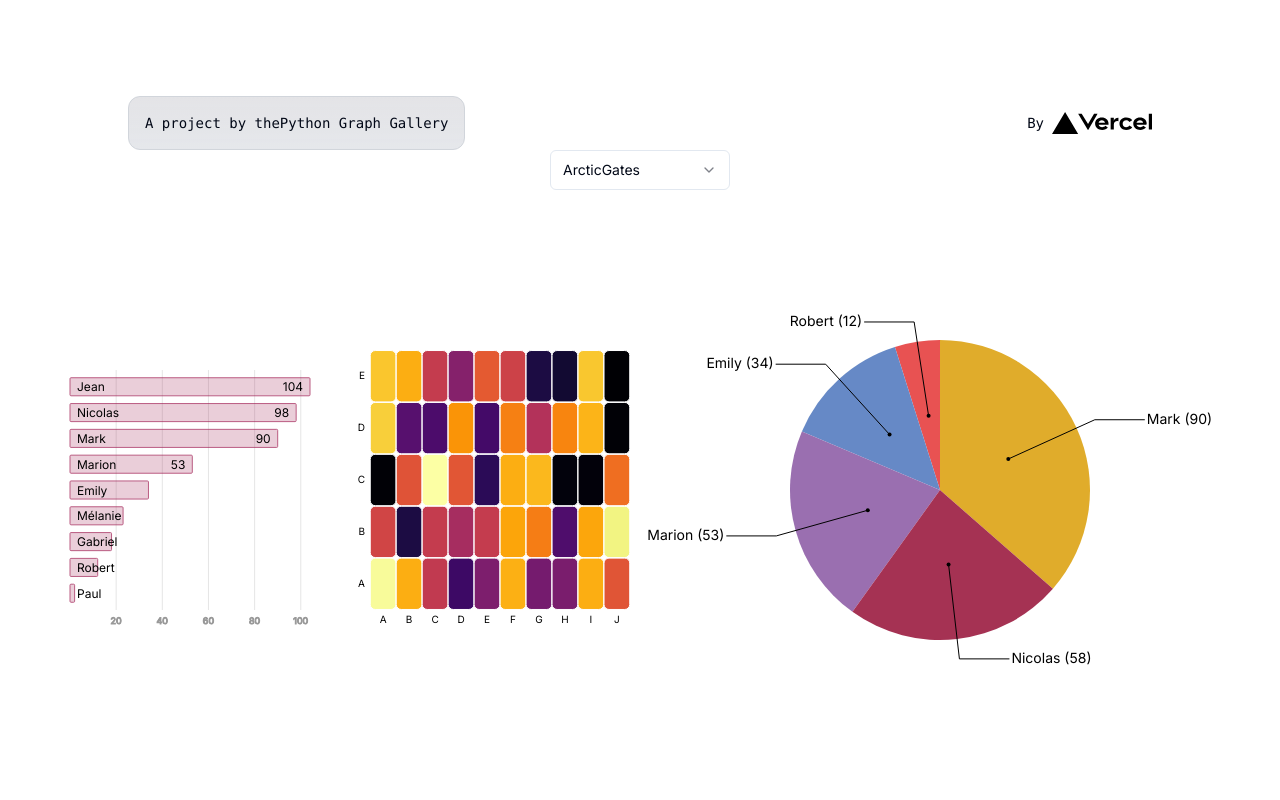
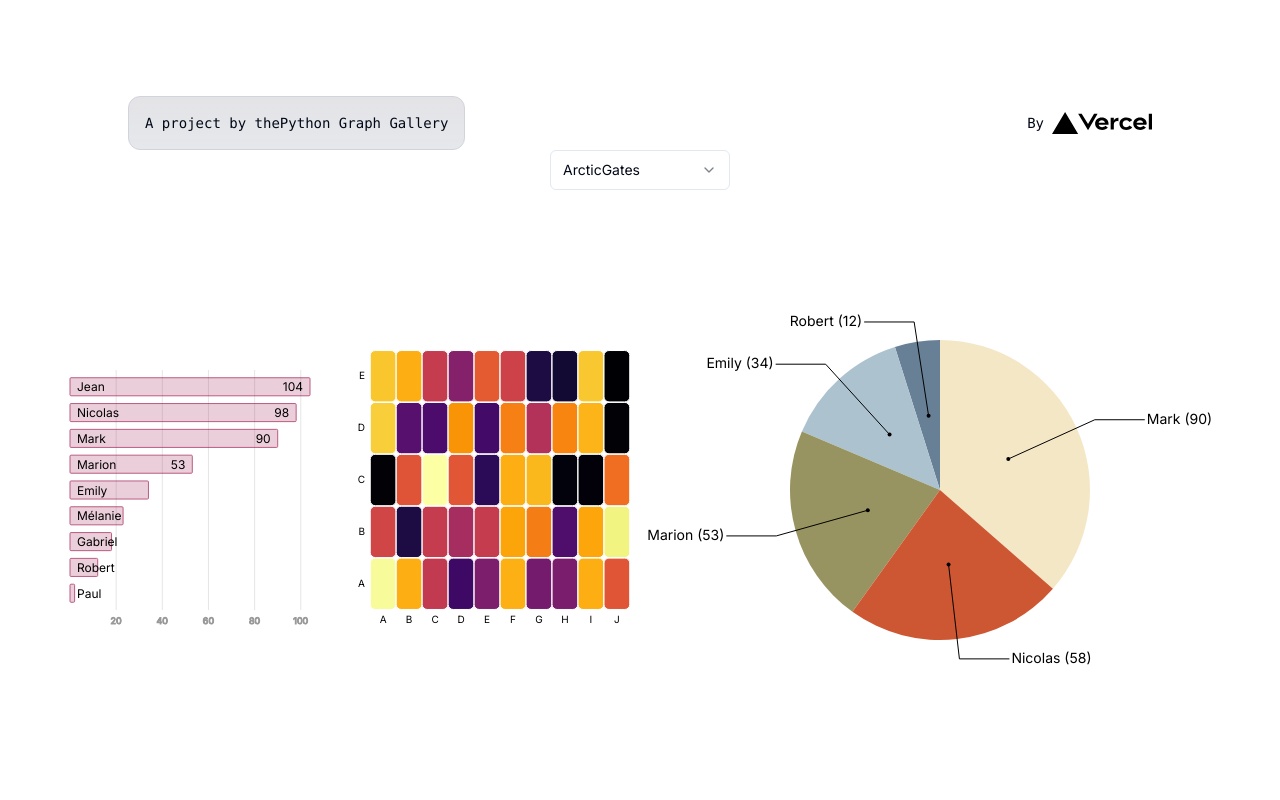
Before and after one commit to holtzy/dataviz-color-finder, a Next.js app: page / in a window 1280 px wide. Shown: the top 800 px of the page. Built offline with nearby package versions, Linux system fonts and the light colour scheme.

Commit message:
pie chart has color

```diff
--- a/src/app/page.tsx
+++ b/src/app/page.tsx
@@ -1,6 +1,7 @@
 "use client";
 
 import { ColorPaletteSelectButton } from "@/components/ColorPaletteSelectButton";
+import { colorPaletteList } from "@/data/color-palette-list";
 import { Barplot } from "@/dataviz/barplot/Barplot";
 import { barplotData } from "@/dataviz/barplot/data";
 import { ChoroplethMap } from "@/dataviz/choropleth/ChoroplethMap";
@@ -15,8 +16,18 @@ import Image from "next/image";
 import { useState } from "react";
 
 export default function Home() {
-  const [colorPalette, setColorPalette] = useState("ArcticGates");
+  const [selectedColorPalette, setSelectedColorPalette] =
+    useState("ArcticGates");
 
+  const selectedColorObject =
+    colorPaletteList.find((col) => col.name === selectedColorPalette) ||
+    colorPaletteList[0];
+
+  const selectedColorList = JSON.parse(
+    selectedColorObject.palette.replace(/'/g, '"')
+  );
+
+  console.log("selectedColorList", selectedColorList);
   return (
     <main className="flex min-h-screen flex-col items-center justify-between p-24">
       <div className="z-10 w-full max-w-5xl items-center justify-between font-mono text-sm lg:flex">
@@ -48,14 +59,19 @@ export default function Home() {
       </div>
 
       <ColorPaletteSelectButton
-        colorPalette={colorPalette}
-        setColorPalette={setColorPalette}
+        selectedColorPalette={selectedColorPalette}
+        setSelectedColorPalette={setSelectedColorPalette}
       />
 
       <div className="relative z-[-1] flex place-items-center before:absolute before:h-[300px] before:w-full before:-translate-x-1/2 before:rounded-full before:bg-gradient-radial before:from-white before:to-transparent before:blur-2xl before:content-[''] after:absolute after:-z-20 after:h-[180px] after:w-full after:translate-x-1/3 after:bg-gradient-conic after:from-sky-200 after:via-blue-200 after:blur-2xl after:content-[''] before:dark:bg-gradient-to-br before:dark:from-transparent before:dark:to-blue-700 before:dark:opacity-10 after:dark:from-sky-900 after:dark:via-[#0141ff] after:dark:opacity-40 sm:before:w-[480px] sm:after:w-[240px] before:lg:h-[360px]">
         <Barplot data={barplotData} width={300} height={300} />
         <Heatmap data={heatmapData} width={300} height={300} />
-        <PieChart data={pieData} width={600} height={600} />
+        <PieChart
+          data={pieData}
+          width={600}
+          height={600}
+          colorList={selectedColorList}
+        />
       </div>
       <div className="relative z-[-1] flex place-items-center before:absolute before:h-[300px] before:w-full before:-translate-x-1/2 before:rounded-full before:bg-gradient-radial before:from-white before:to-transparent before:blur-2xl before:content-[''] after:absolute after:-z-20 after:h-[180px] after:w-full after:translate-x-1/3 after:bg-gradient-conic after:from-sky-200 after:via-blue-200 after:blur-2xl after:content-[''] before:dark:bg-gradient-to-br before:dark:from-transparent before:dark:to-blue-700 before:dark:opacity-10 after:dark:from-sky-900 after:dark:via-[#0141ff] after:dark:opacity-40 sm:before:w-[480px] sm:after:w-[240px] before:lg:h-[360px]">
         <Treemap data={treemapData} width={300} height={300} />
--- a/src/components/ColorPaletteSelectButton.tsx
+++ b/src/components/ColorPaletteSelectButton.tsx
@@ -8,18 +8,18 @@ import {
 import { colorPaletteList } from "@/data/color-palette-list";
 
 type ColorPaletteSelectButtonProps = {
-  colorPalette: string;
-  setColorPalette: (newPalette: string) => void;
+  selectedColorPalette: string;
+  setSelectedColorPalette: (newPalette: string) => void;
 };
 
 export const ColorPaletteSelectButton = ({
-  colorPalette,
-  setColorPalette,
+  selectedColorPalette,
+  setSelectedColorPalette,
 }: ColorPaletteSelectButtonProps) => {
   return (
-    <Select onValueChange={(newPalette) => setColorPalette(newPalette)}>
+    <Select onValueChange={(newPalette) => setSelectedColorPalette(newPalette)}>
       <SelectTrigger className="w-[180px]">
-        <SelectValue placeholder={colorPalette} />
+        <SelectValue placeholder={selectedColorPalette} />
       </SelectTrigger>
 
       <SelectContent>
--- a/src/dataviz/piechart/PieChart.tsx
+++ b/src/dataviz/piechart/PieChart.tsx
@@ -9,22 +9,14 @@ type PieChartProps = {
   width: number;
   height: number;
   data: DataItem[];
+  colorList: string[];
 };
 
 const MARGIN_X = 150;
 const MARGIN_Y = 50;
 const INFLEXION_PADDING = 20; // space between donut and label inflexion point
 
-const colors = [
-  "#e0ac2b",
-  "#e85252",
-  "#6689c6",
-  "#9a6fb0",
-  "#a53253",
-  "#69b3a2",
-];
-
-export const PieChart = ({ width, height, data }: PieChartProps) => {
+export const PieChart = ({ width, height, data, colorList }: PieChartProps) => {
   const radius = Math.min(width - 2 * MARGIN_X, height - 2 * MARGIN_Y) / 2;
 
   const pie = useMemo(() => {
@@ -61,7 +53,7 @@ export const PieChart = ({ width, height, data }: PieChartProps) => {
 
     return (
       <g key={i}>
-        <path d={slicePath} fill={colors[i]} />
+        <path d={slicePath} fill={colorList[i]} />
         <circle cx={centroid[0]} cy={centroid[1]} r={2} />
         <line
           x1={centroid[0]}
```
